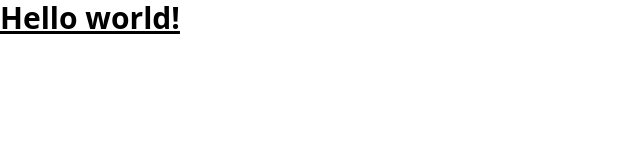
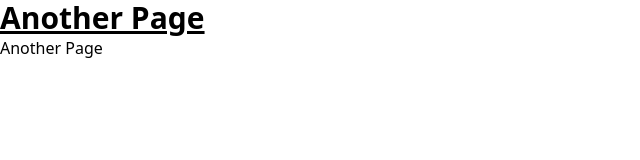
Before and after one commit to jamestq/jamestq.github.io, a website: page src/pages/another.html in a window 1280 px wide. Shown: the whole page, without its empty margins (0-640 px from the left). Drawn offline with Linux system fonts and the light colour scheme.

Commit message:
add second page

```diff
--- a/src/pages/index.html
+++ b/src/pages/another.html
@@ -4,11 +4,14 @@
   <meta charset="UTF-8">
   <meta name="viewport" content="width=device-width, initial-scale=1.0">
   <title>James Time</title>
-  <link href="/dist/output.css" rel="stylesheet">
+  <link href="../../dist/output.css" rel="stylesheet">
 </head>
 <body>
   <h1 class="text-3xl font-bold underline">
-    Hello world!
+    Another Page
   </h1>
+  <ul>
+    <a href="/src/pages/another">Another Page</a>
+  </ul>
 </body>
 </html>
```
Also changed, not shown: index.html (+3 -0 lines).
